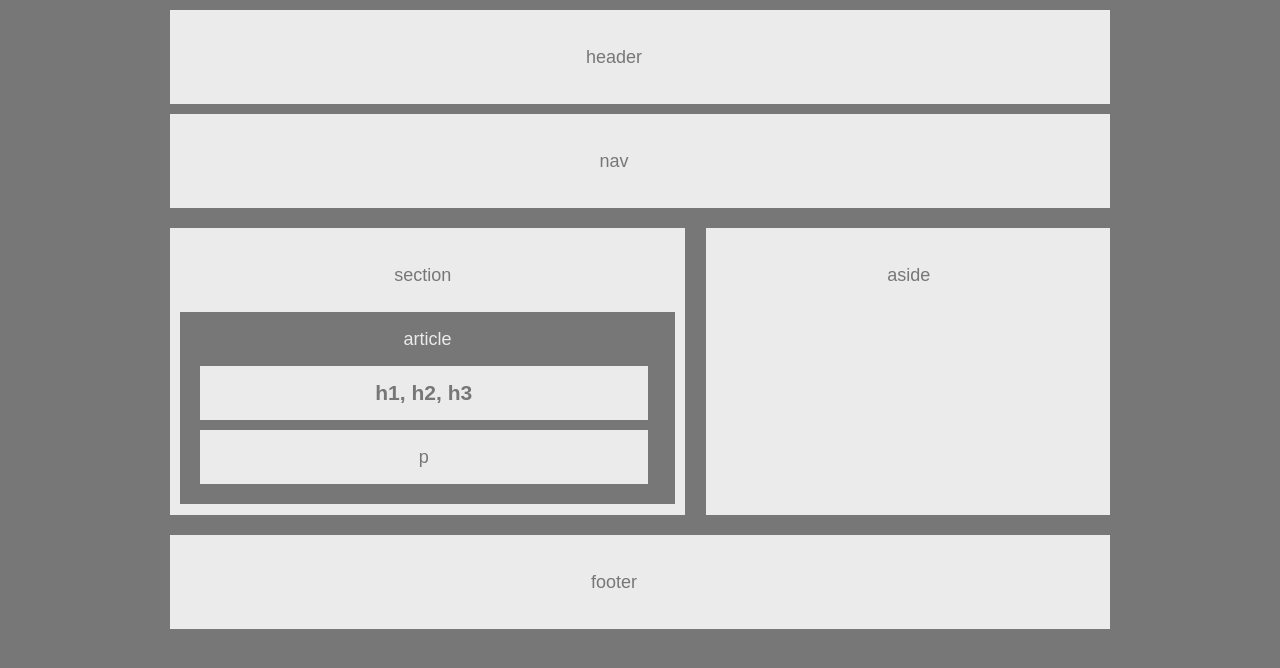
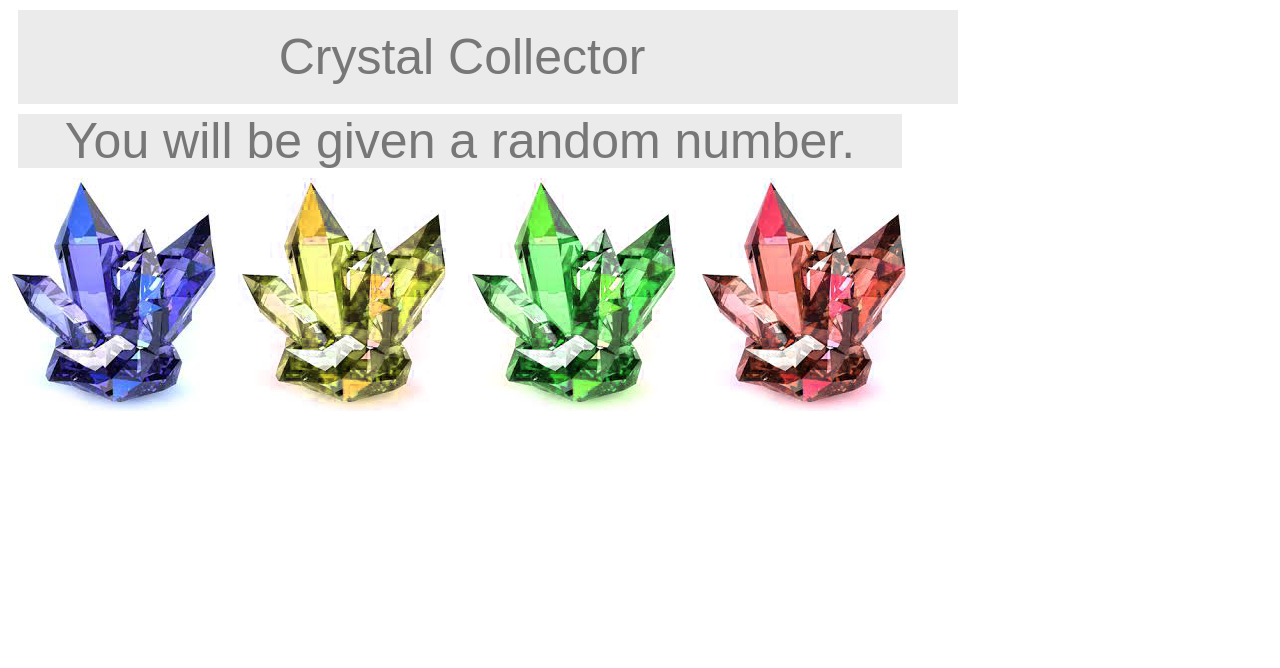
Before and after one commit to lastmaxstanding/week-4-game, a PHP site: page / in a window 1280 px wide. Shown: the top 668 px of the page. Run offline with PHP 8.4, Linux system fonts and the light colour scheme.

Commit message:
version 4

```diff
--- a/assets/css/style.css
+++ b/assets/css/style.css
@@ -1,11 +1,11 @@
 body {
-	background: #777;
-	font-size: 18px;
+	background: #fff;
+	font-size: 50px;
 	line-height: 34px;
 	font-family: 'Arial', 'Helvetica Neue', Helvetica, sans-serif;
 	color: #777;
 	width: 960px;
-	margin: auto;
+	margin: left;
 }
 
 header, nav, section, aside, footer {
@@ -13,7 +13,12 @@
 	padding: 10px;
 	margin: 10px;
 	background: #ebebeb;
-	text-align: center;
+	text-align: left;
+}
+
+.container {
+	font-size: 50px;
+	font-family: 'Arial', 'Helvetica Neue', Helvetica, sans-serif;
 }
 
 section {
--- a/index.html
+++ b/index.html
@@ -2,40 +2,22 @@
 <html>
 <head>
 	<title>Crystal Game!</title>
-	<link rel="stylesheet" type="text/css" href="style.css">
+	<link rel="stylesheet" type="text/css" href="assets/css/style.css">
 </head>
 <body>
 
 	<header>
-		<p>header</p>
+		<p>Crystal Collector</p>
 	</header>
-
-	<nav>
-		<p>nav</p>
-	</nav>
-
-	<section>
-		<heading>
-			<p>section</p>
-		</heading>
-		<article>
-			<heading>article</heading>
-			<h1>h1, h2, h3</h1>
-			<p>p</p>
-		</article>
-	</section>
-
-	<aside>
-		<heading>
-			<p>aside</p>
-		</heading>
-	</aside>
-
-	<div class="clear"></div>
-
-	<footer>
-		<p>footer</p>
-	</footer>
+	<div id='writing'>
+		<p>You will be given a random number.</p>
+	</div>
+	<div>
+		<img src="assets/images/crystal1a.jpg" class="auth-image" alt="crystal1">
+		<img src="assets/images/crystal2.jpg" class="auth-image" alt="crystal2">
+		<img src="assets/images/crystal3.jpg" class="auth-image" alt="crystal3">
+		<img src="assets/images/crystal4.jpg" class="auth-image" alt="crystal4">
+	</div>
 
 
 </body>
```
Also changed, not shown: assets/images/crystal1a.jpg (added), 3 other files.
